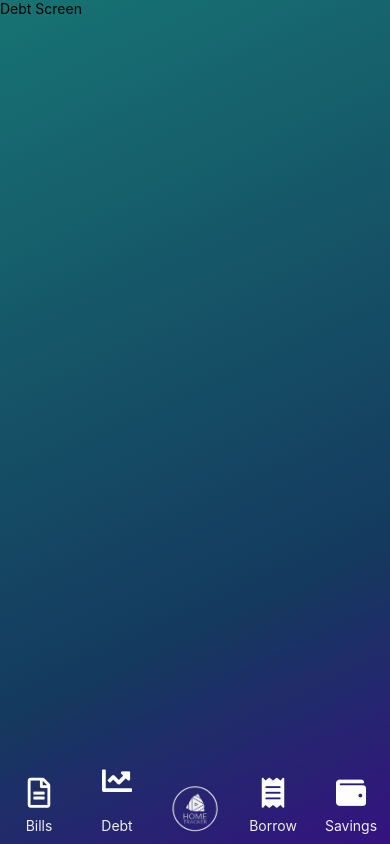
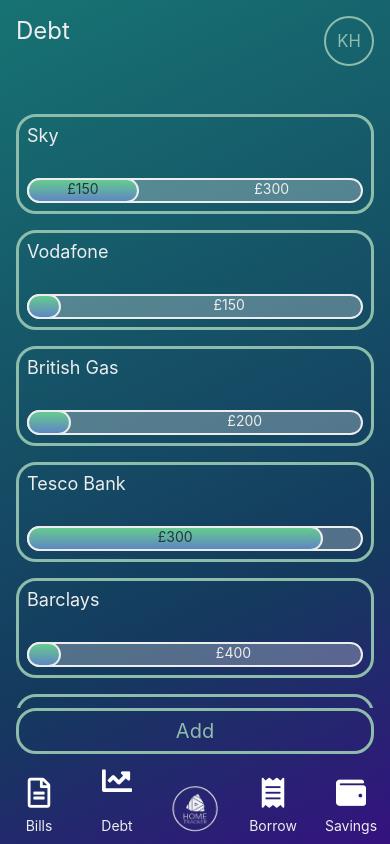
Before and after one commit to KevinAHarley/Household-Bill-Tracker, a React Native app: screen /DebtScreen in a window 390 px wide. Built offline with nearby package versions, Linux system fonts and the light colour scheme.

Commit message:
Add components to DebtScreen

```diff
--- a/src/mocks/mockedDebt.ts
+++ b/src/mocks/mockedDebt.ts
@@ -3,7 +3,7 @@
     id: "1",
     provider: "Sky",
     amount: 450,
-    repayment: 0,
+    repayment: 150,
     createAt: "2023-10-26T00:00:00.000Z",
   },
   {
@@ -17,28 +17,28 @@
     id: "3",
     provider: "British Gas",
     amount: 230,
-    repayment: 0,
+    repayment: 30,
     createAt: "2023-10-28T00:00:00.000Z",
   },
   {
     id: "4",
     provider: "Tesco Bank",
     amount: 340,
-    repayment: 0,
+    repayment: 300,
     createAt: "2023-10-29T00:00:00.000Z",
   },
   {
     id: "5",
     provider: "Barclays",
     amount: 420,
-    repayment: 0,
+    repayment: 20,
     createAt: "2023-10-30T00:00:00.000Z",
   },
   {
     id: "6",
     provider: "Lloyds Bank",
     amount: 510,
-    repayment: 0,
+    repayment: 200,
     createAt: "2023-10-31T00:00:00.000Z",
   },
 ];
--- a/src/screens/Authenticated/DebtScreen/DebtScreen.styles.ts
+++ b/src/screens/Authenticated/DebtScreen/DebtScreen.styles.ts
@@ -1,5 +1,44 @@
 import { StyleSheet } from "react-native";
 
-const styles = StyleSheet.create({});
+import config from "config";
+
+const styles = StyleSheet.create({
+  container: {
+    flex: 1,
+    paddingHorizontal: 16,
+    paddingTop: 16,
+  },
+  headerContainer: {
+    flexDirection: "row",
+    paddingBottom: 16,
+  },
+  headerInnerContainer: {
+    flex: 1,
+  },
+  headerText: {
+    color: config.colors.secondary,
+    fontSize: 24,
+  },
+  editButton: {
+    width: 88,
+    height: 104,
+    marginLeft: 10,
+  },
+  cardContainer: {
+    flexDirection: "row",
+  },
+  card: {
+    marginBottom: 16,
+    flex: 1,
+  },
+  scrollView: {
+    paddingVertical: 32,
+  },
+  providerText: {
+    fontSize: 18,
+    color: config.colors.secondary,
+    marginBottom: 32,
+  },
+});
 
 export default styles;
--- a/src/screens/Authenticated/DebtScreen/DebtScreen.tsx
+++ b/src/screens/Authenticated/DebtScreen/DebtScreen.tsx
@@ -1,11 +1,53 @@
-import { Text, View } from "react-native";
+import { useState } from "react";
+import { ScrollView, Text, View } from "react-native";
 
+import Avatar from "components/Avatar";
 import Background from "components/Background";
+import Button from "components/Button";
+import Card from "components/Card";
+import ProgressBar from "components/ProgressBar";
+import mockedDebt from "mocks/mockedDebt";
+
+import styles from "./DebtScreen.styles";
 
 const DebtScreen = () => {
+  const [selected, setSelected] = useState<string>("");
+
   return (
-    <Background>
-      <Text>Debt Screen</Text>
+    <Background style={styles.container}>
+      <View style={styles.headerContainer}>
+        <View style={styles.headerInnerContainer}>
+          <Text style={styles.headerText}>Debt</Text>
+        </View>
+        <Avatar initials="KH" size="S" />
+      </View>
+      <ScrollView
+        showsVerticalScrollIndicator={false}
+        contentContainerStyle={styles.scrollView}
+      >
+        {mockedDebt.map(({ amount, repayment, provider, id }) => (
+          <View id={id} style={styles.cardContainer}>
+            <Card
+              style={styles.card}
+              onPress={() =>
+                selected === id ? setSelected("") : setSelected(id)
+              }
+            >
+              <Text style={styles.providerText}>{provider}</Text>
+              <ProgressBar goal={amount} progress={repayment} />
+            </Card>
+            {selected === id && (
+              <Button
+                title="Edit"
+                type="secondary"
+                onPress={() => null}
+                style={styles.editButton}
+              />
+            )}
+          </View>
+        ))}
+      </ScrollView>
+      <Button title="Add" type="primary" onPress={() => null} />
     </Background>
   );
 };
```
